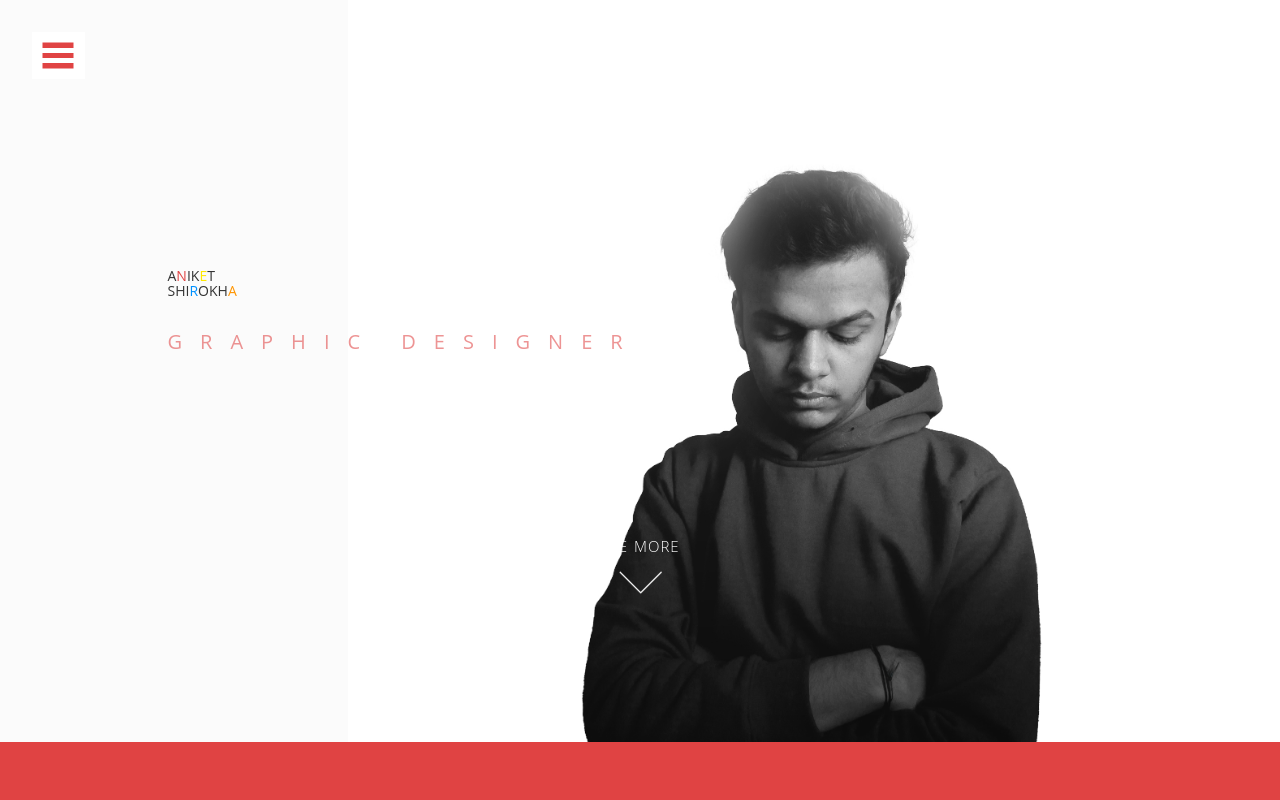
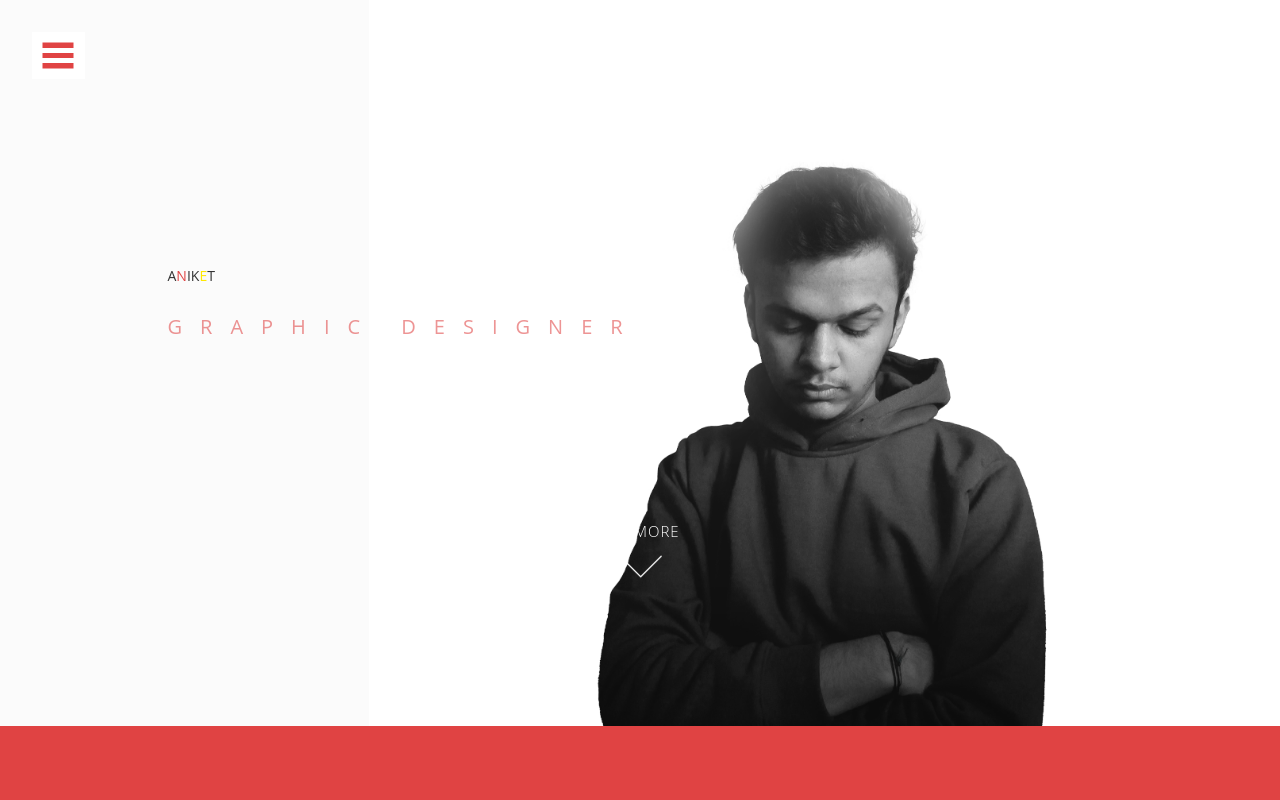
Before and after one commit to Aniketshirokha/portfolio.github.io, a plain HTML site: page index.html in a window 1280 px wide. Shown: the top 800 px of the page. Drawn offline with nearby package versions, Linux system fonts and the light colour scheme; some packages are replaced by stand-ins of ours.

Commit message:
Update index.html

```diff
--- a/index.html
+++ b/index.html
@@ -72,7 +72,7 @@
                 <div class="col-md-8 col-md-offset-1 inner pt-5px">
                   <h4 class="animated fadeInDown">
                     A<span style="color:#E04343;">N</span>IK<span style="color:#FFE800;">E</span>T<br/>
-                    SHI<span style="color:#0091ff;">R</span>OKH<span style="color:#ff9500;">A</span><br/>
+
                   </h4><!-- Title -->
                   <h3 class="animated fadeInUp delay-05s"><span class="rotate">Graphic designer,3D developer</span></h3><!-- Text Rotator -->
                 </div>
```
